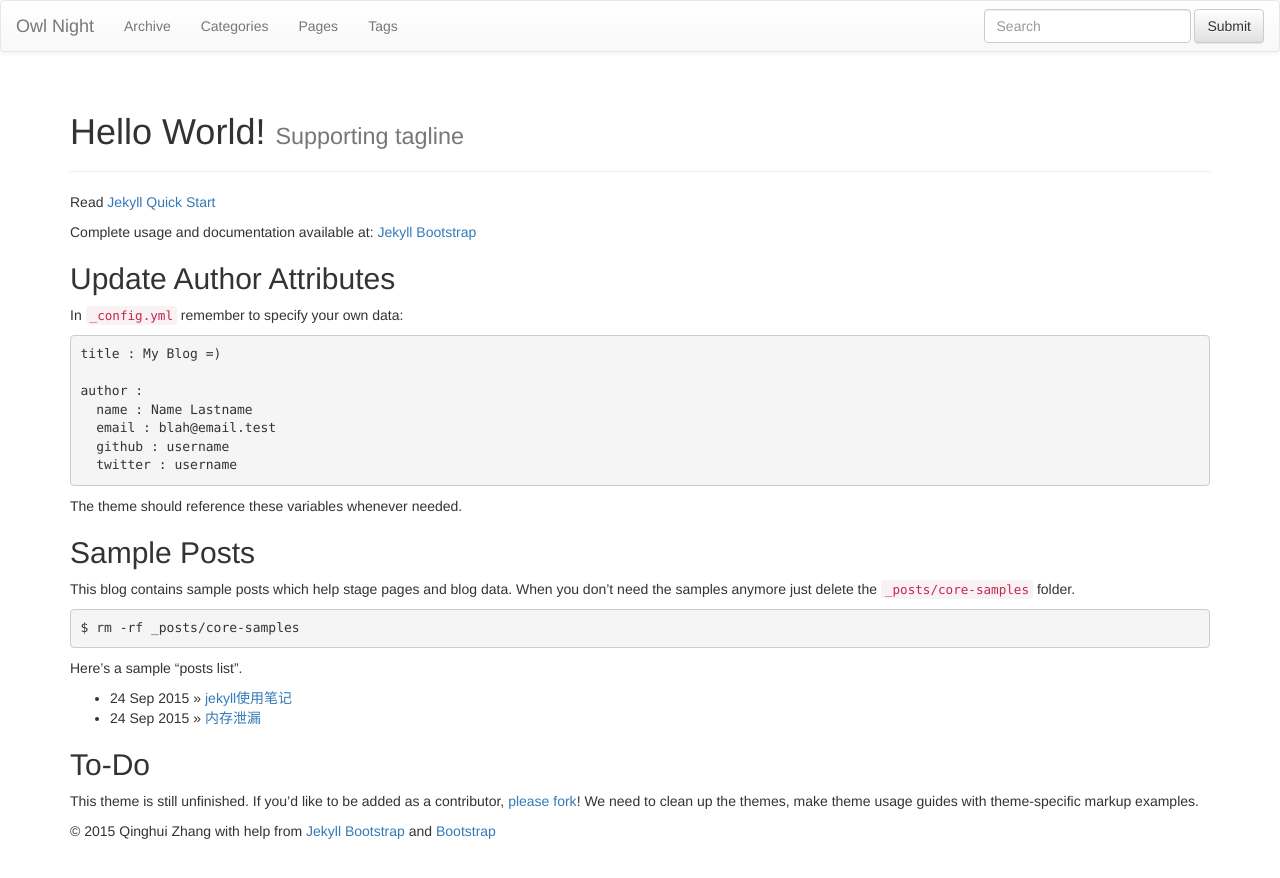
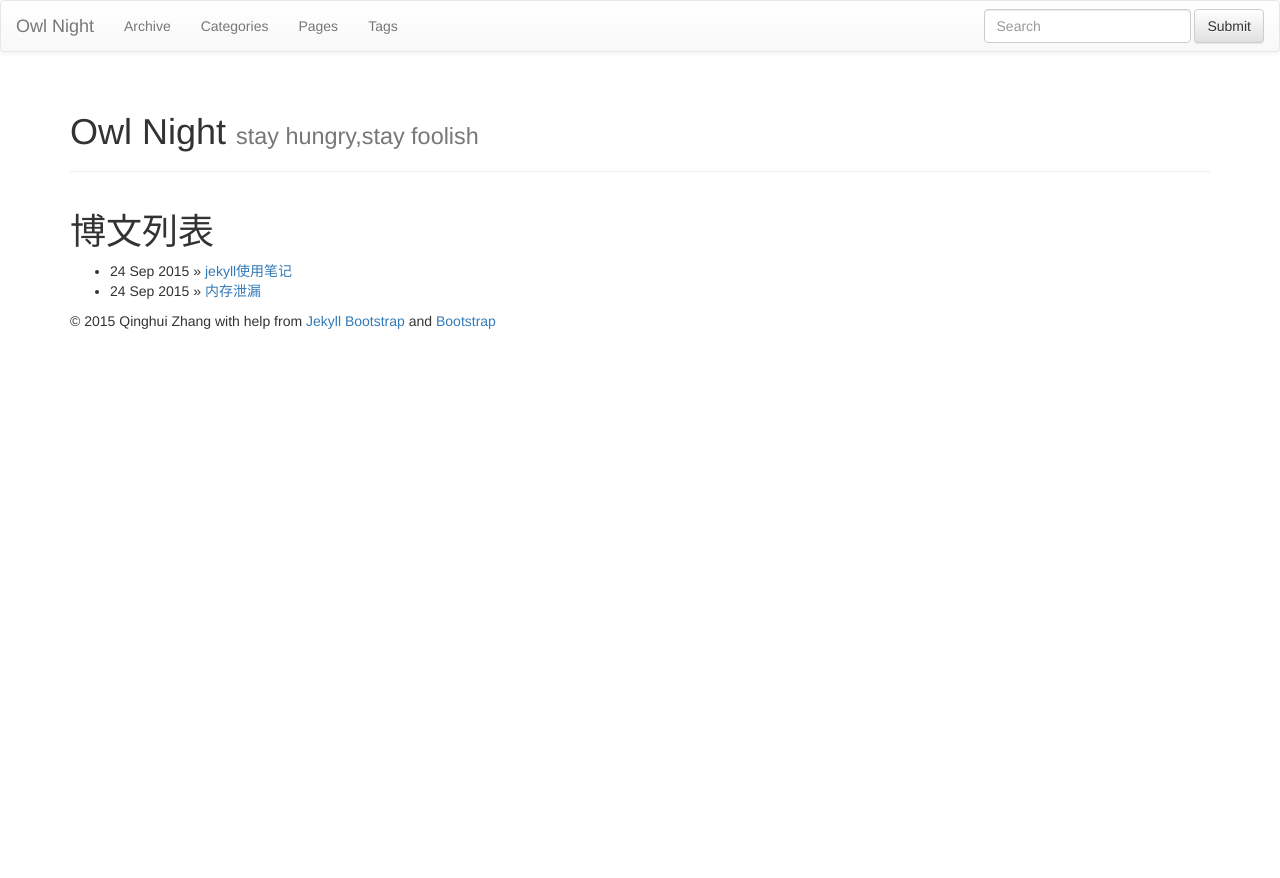
Before and after one commit to zhqhzhqh/zhqhzhqh.github.io, a Jekyll site: the page built from index.md, in a window 1280 px wide. Shown: the top 878 px of the page. Built offline with Jekyll 4.4.1, drawn with Linux system fonts in a browser that asks for light colours; nearby versions of some CDN libraries; library files that are not in the unit come from our copies.

Commit message:
修改首页

```diff
--- a/index.md
+++ b/index.md
@@ -1,44 +1,14 @@
 ---
 layout: page
-title: Hello World!
-tagline: Supporting tagline
+title: Owl Night
+tagline: stay hungry,stay foolish
 ---
 {% include JB/setup %}
 
-Read [Jekyll Quick Start](http://jekyllbootstrap.com/usage/jekyll-quick-start.html)
-
-Complete usage and documentation available at: [Jekyll Bootstrap](http://jekyllbootstrap.com)
-
-## Update Author Attributes
-
-In `_config.yml` remember to specify your own data:
-
-    title : My Blog =)
-
-    author :
-      name : Name Lastname
-      email : blah@email.test
-      github : username
-      twitter : username
-
-The theme should reference these variables whenever needed.
-
-## Sample Posts
-
-This blog contains sample posts which help stage pages and blog data.
-When you don't need the samples anymore just delete the `_posts/core-samples` folder.
-
-    $ rm -rf _posts/core-samples
-
-Here's a sample "posts list".
+# 博文列表
 
 <ul class="posts">
   {% for post in site.posts %}
     <li><span>{{ post.date | date_to_string }}</span> &raquo; <a href="{{ BASE_PATH }}{{ post.url }}">{{ post.title }}</a></li>
   {% endfor %}
 </ul>
-
-## To-Do
-
-This theme is still unfinished. If you'd like to be added as a contributor, [please fork](http://github.com/plusjade/jekyll-bootstrap)!
-We need to clean up the themes, make theme usage guides with theme-specific markup examples.
```
